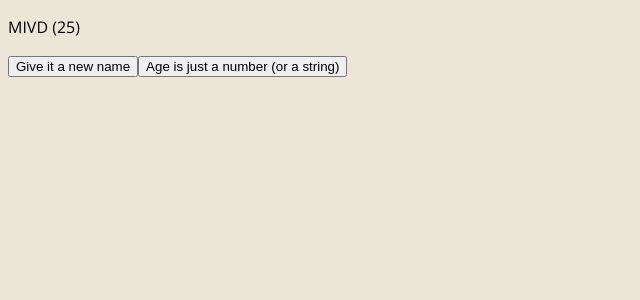
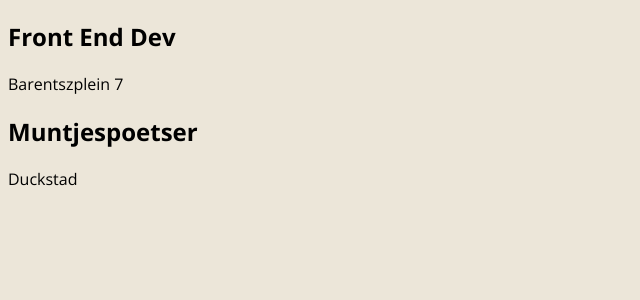
Before and after one commit to mivd7/vue-ts, a Vue app: page / in a window 1280 px wide. Shown: the top 300 px of the page, without its empty margins (0-640 px from the left). Built offline with nearby package versions, Linux system fonts and the light colour scheme.

Commit message:
type checking with interfaces w/ composition API

```diff
--- a/src/App.vue
+++ b/src/App.vue
@@ -1,37 +1,38 @@
 <template>
-  <div>
-    <p ref="paragraph">{{name}} ({{age}})</p>
-    <button @click="changeName('new name')">Give it a new name</button>
-    <button @click="changeAge(31)">Age is just a number (or a string)</button>
+  <div v-for="job in jobs" :key="job.id">
+    <h2>{{job.title}}</h2>
+    <p>{{job.location}}</p>
   </div>
 </template>
 
 <script lang="ts">
-import { defineComponent, reactive, ref, toRefs } from 'vue';
+import { defineComponent, ref } from 'vue';
 import IJob from './types/job';
 
 export default defineComponent({
   name: 'App',
   components: {},
   setup() {
-    const state = reactive({
-      name: 'MIVD',
-      age: 25 as number | string
-    })
-
-    const refAge = ref<number | string>('yes');
-
+    const jobs = ref<IJob[]>([
+      {
+        id: '1',
+        title: 'Front End Dev',
+        location: 'Barentszplein 7',
+        salary: 9001,
+      },
+      {
+        id: '2',
+        title: 'Muntjespoetser',
+        location: 'Duckstad',
+        salary: 0.01
+      }
+    ])
     return {
-      ...toRefs(state)
+      jobs
     }
   },
   methods: {
-    changeName(name: string) {
-      this.name = name;
-    },
-    changeAge(age: number | string) {
-      this.age = age;
-    }
+
   }
 });
 </script>
```
